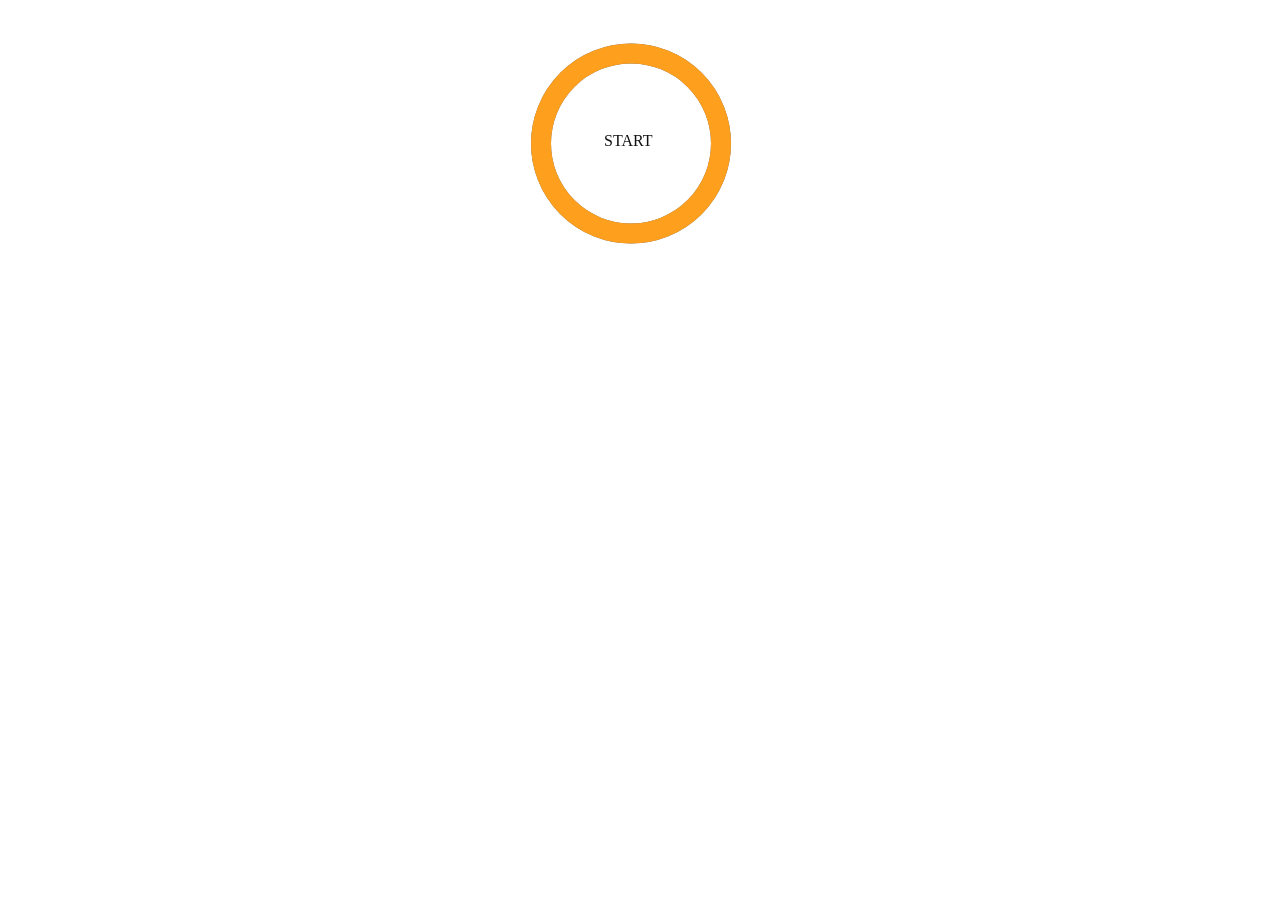
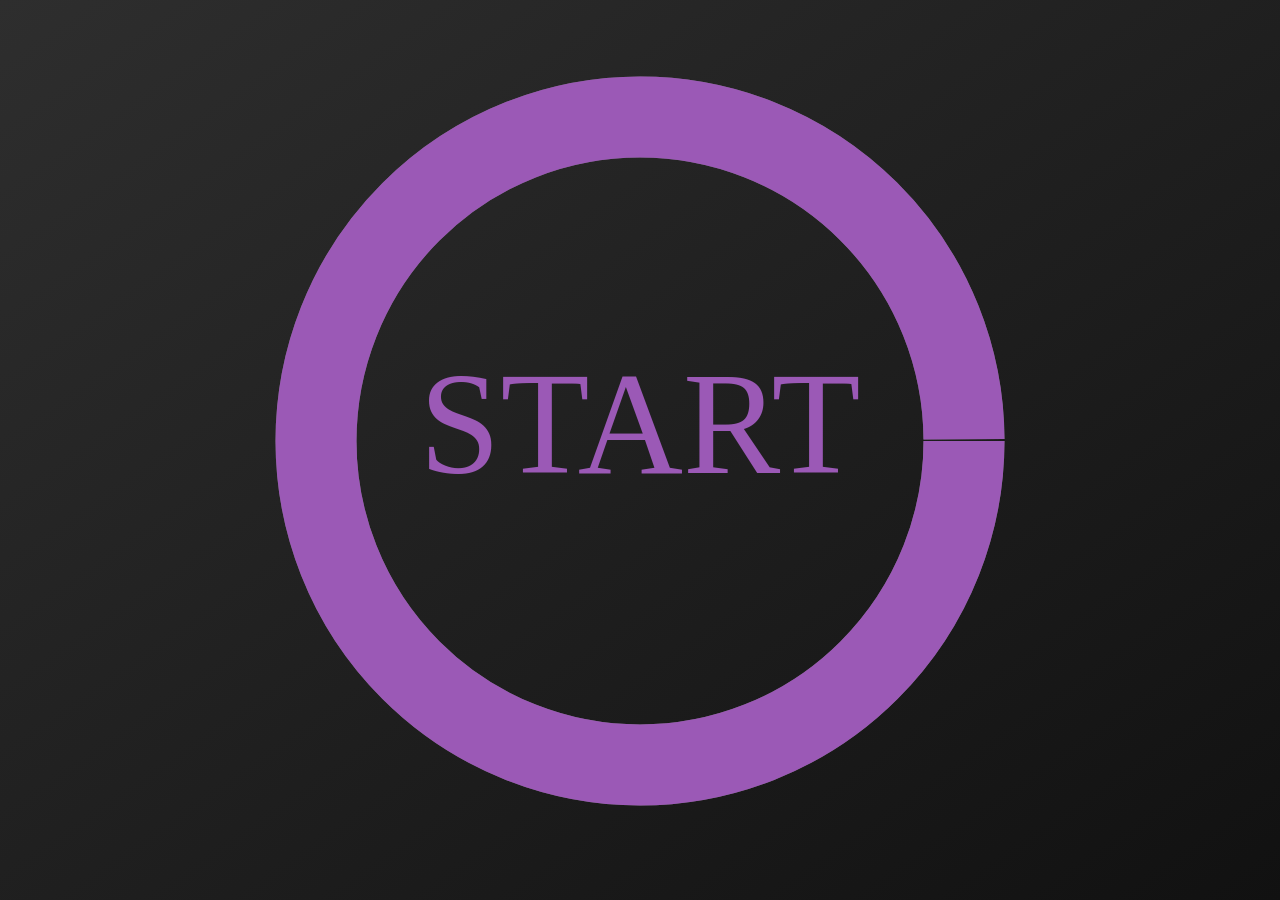
Before and after one commit to galulex/speed, a Jekyll site: the page built from index.html, in a window 1280 px wide. Built offline with Jekyll 4.4.1, drawn with Linux system fonts in a browser that asks for light colours.

Commit message:
Refactor

```diff
--- /dev/null
+++ b/_includes/js.html
@@ -0,0 +1,51 @@
+<script type="text/javascript" language="javascript" charset="utf-8">
+  var interval, bytes = 0, total = 1, i = 0,
+    src = 'https://res.cloudinary.com/active-bridge/image/upload/bridge_front_ncgkbi.png?',
+    speed = document.getElementById('speedtext'),
+    circle = document.getElementById('bar');
+
+  function updateProgress(event) {
+    bytes = event.loaded;
+    total = event.total;
+  }
+
+  function start(){
+    if (interval) return false;
+    var xhr = new XMLHttpRequest();
+    xhr.addEventListener("progress", updateProgress);
+    xhr.open('GET', src + Date.now())
+    xhr.send()
+
+    interval = setInterval(function(){
+      i += 1;
+      s = (bytes / 10 / i).toFixed();
+      speed.innerHTML = s + 'KB/s';
+      progress(bytes/total * 100);
+    }, 100)
+  }
+
+  function progress(val) {
+    var r = circle.getAttribute('r'),
+    c = Math.PI*(r*2);
+    var pct = ((100-val)/100)*c;
+    circle.style.strokeDashoffset = pct;
+    if (val == 100) {
+      clearInterval(interval);
+      interval = null;
+      i = 0;
+      bytes = 0;
+      total = 0;
+    }
+  }
+
+  function ping() {
+    var xhr = new XMLHttpRequest(), d = new Date;
+    xhr.open('HEAD', src)
+    xhr.onreadystatechange = function() {
+      if (xhr.readyState == 4 && xhr.status == 200) {
+        var time = new Date - d;
+      }
+    };
+    xhr.send()
+  }
+</script>
--- /dev/null
+++ b/_includes/styles.html
@@ -0,0 +1,47 @@
+<style type="text/css" media="screen">
+  html {
+    height: 100%;
+  }
+
+  body {
+    height: 100%;
+    position: relative;
+    margin: 0;
+    padding: 2%;
+    text-align: center;
+    box-sizing: border-box;
+    background: #2e2e2e;
+    background: linear-gradient(to left top, #111,#2e2e2e) no-repeat;
+  }
+
+  .svg {
+    display: inline-block;
+    position: relative;
+    width: 100%;
+    max-width: 90vh;
+    vertical-align: middle;
+  }
+
+  #svg {
+    cursor: pointer;
+    position: absolute;
+    display: inline-block;
+    top: 0;
+    left: 0;
+  }
+
+  #svg circle {
+    stroke-dashoffset: 0;
+    transition: stroke-dashoffset .2s linear;
+    stroke-dasharray: 251;
+    stroke: #666;
+    stroke-width: 10px;
+  }
+
+  #svg text {
+    font-size: 2vmin;
+    fill: #9b59b6;
+  }
+
+  #svg #bar { stroke: #9b59b6; }
+</style>
--- a/_layouts/default.html
+++ b/_layouts/default.html
@@ -2,77 +2,12 @@
 <html>
   <head>
     <meta http-equiv="Content-type" content="text/html; charset=utf-8"/>
+    <meta name=viewport content="width=device-width, initial-scale=1">
     <title>Speed Test</title>
-    <style type="text/css" media="screen">
-      body {
-        position: relative;
-        margin: 0;
-        padding: 2%;
-      }
-
-      #svg {
-        cursor: pointer;
-        display: block;
-        margin: 0 auto;
-        height: 250px;
-        top: 0;
-        left: 0;
-      }
-
-      #svg circle {
-        stroke-dashoffset: 0;
-        transition: stroke-dashoffset .2s linear;
-        stroke: #666;
-        stroke-width: 20px;
-      }
-
-      #svg #bar {
-        stroke: #FF9F1E;
-      }
-
-    </style>
+    {% include styles.html %}
   </head>
   <body>
     {{ content}}
-    <script type="text/javascript" language="javascript" charset="utf-8">
-      //<![CDATA[
-    src = 'https://res.cloudinary.com/active-bridge/image/upload/bridge_front_ncgkbi.png?';
-    var bytes = 1, i = 0, interval;
-    speed = document.getElementById('speedtext')
-    circle = document.getElementById('bar')
-
-    function updateProgress(event) {
-      bytes = event.loaded;
-      progress(event.loaded/event.total * 100);
-    }
-
-    function start(){
-      if (interval) return false
-        xhr = new XMLHttpRequest();
-      xhr.addEventListener("progress", updateProgress);
-      xhr.open('GET', src + Date.now())
-      xhr.send()
-
-      interval = setInterval(function(){
-        i += 1;
-        s = (bytes / 10 / i).toFixed();
-        speed.innerHTML = s + 'KB/s';
-      }, 100)
-    }
-
-    function progress(val) {
-      var r = circle.getAttribute('r');
-      c = Math.PI*(r*2);
-      if (val < 0) { val = 0;}
-      var pct = ((100-val)/100)*c;
-      circle.style.strokeDashoffset = pct;
-      if (val == 100) {
-        clearInterval(interval);
-        interval = null;
-      }
-    }
-
-    //]]>
-    </script>
+    {% include js.html %}
   </body>
 </html>
--- a/index.html
+++ b/index.html
@@ -2,8 +2,10 @@
 layout: default
 ---
 
-<svg id="svg" onclick='start()' viewPort="0 0 100 100" version="1.1" xmlns="http://www.w3.org/2000/svg">
-  <circle r="90" cx="47%" cy="47%" fill="transparent" stroke-dasharray="1565.48" stroke-dashoffset="0"></circle>
-  <circle id="bar" r="90" cx="47%" cy="47%" fill="transparent" stroke-dasharray="565.48" stroke-dashoffset="0"></circle>
-  <text id='speedtext' x="38%" y="48%" width='100%' fill="#111">START</text>
-</svg>
+<div class='svg'>
+  <svg id="svg" onclick='start()' viewBox="0 0 100 100" preserveAspectRatio="xMinYMin meet">
+    <circle r="40" cx="50" cy="50" fill="transparent"></circle>
+    <circle id="bar" r="40" cx="50" cy="50" fill="transparent"></circle>
+    <text id='speedtext' x="50" y="54" text-anchor='middle' fill="#111">START</text>
+  </svg>
+</div>
```
